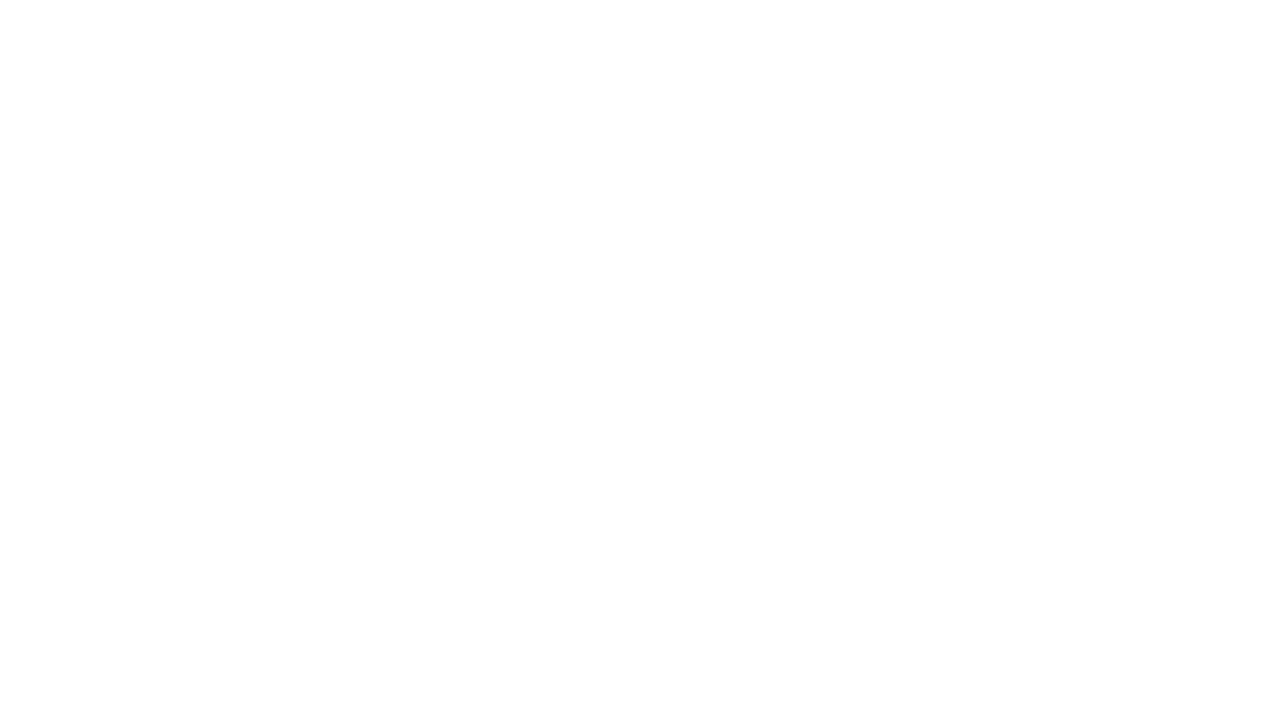
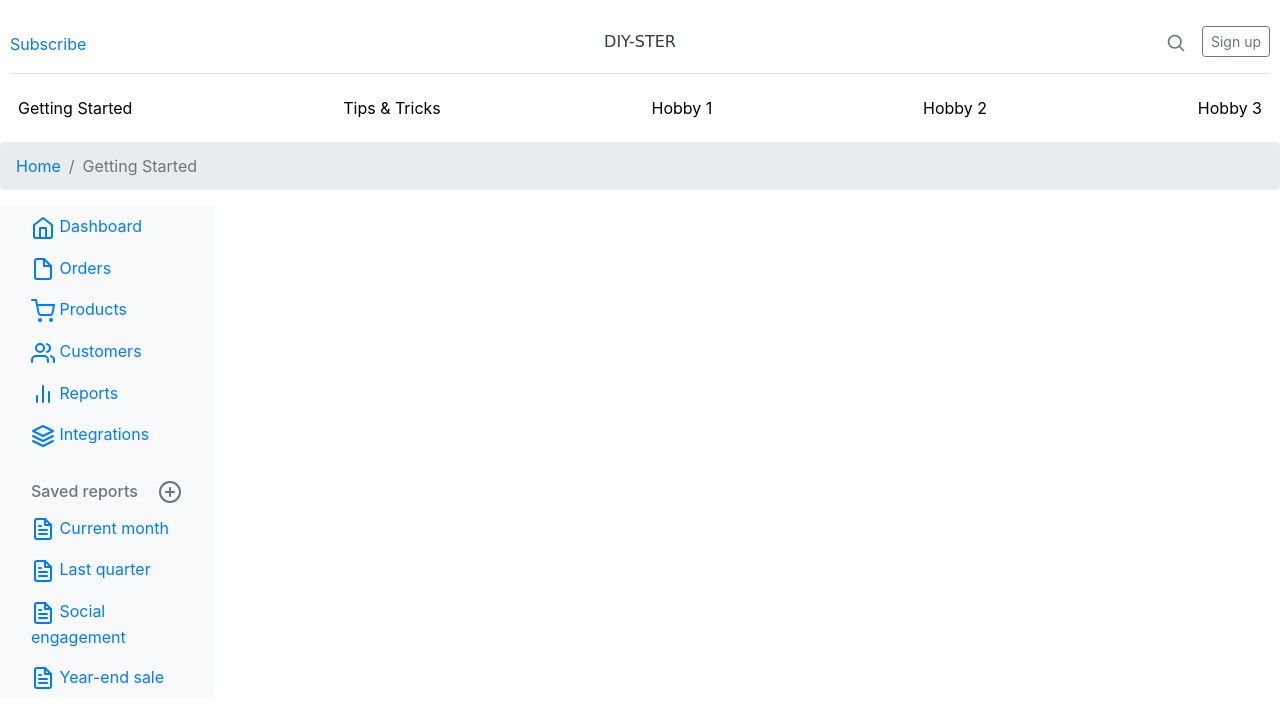
Before and after one commit to skripitz/DIY-STER, a plain HTML site: page gettingstarted.html in a window 1280 px wide. Drawn offline with nearby package versions, Linux system fonts and the light colour scheme; a web font is replaced by a local one.

Commit message:
additional pages

```diff
--- a/gettingstarted.html
+++ b/gettingstarted.html
@@ -0,0 +1,147 @@
+<!DOCTYPE html>
+<html lang="en">
+<head>
+    <title>Getting Started</title>
+    <meta charset="UTF-8">
+    <meta http-equiv="X-UA-Compatible" content="IE=edge">
+    <meta name="viewport" content="width=device-width, initial-scale=1.0">
+    <link rel="stylesheet" href="css/style.css">
+    <link rel="preconnect" href="https://fonts.googleapis.com">
+    <link rel="preconnect" href="https://fonts.gstatic.com" crossorigin>
+    <link href="https://fonts.googleapis.com/css2?family=Fredericka+the+Great&family=Montserrat:wght@500&family=Quicksand&family=Roboto+Slab:wght@300&display=swap" rel="stylesheet">    <link rel="stylesheet" href="https://stackpath.bootstrapcdn.com/bootstrap/4.1.3/css/bootstrap.min.css" integrity="sha384-MCw98/SFnGE8fJT3GXwEOngsV7Zt27NXFoaoApmYm81iuXoPkFOJwJ8ERdknLPMO" crossorigin="anonymous">
+    <!-- Hotjar Tracking Code for My site -->
+<script>
+  (function(h,o,t,j,a,r){
+      h.hj=h.hj||function(){(h.hj.q=h.hj.q||[]).push(arguments)};
+      h._hjSettings={hjid:2673740,hjsv:6};
+      a=o.getElementsByTagName('head')[0];
+      r=o.createElement('script');r.async=1;
+      r.src=t+h._hjSettings.hjid+j+h._hjSettings.hjsv;
+      a.appendChild(r);
+  })(window,document,'https://static.hotjar.com/c/hotjar-','.js?sv=');
+</script>
+</head>
+<body>
+<!-- Nav-->
+
+    <header class="py-3">
+        <div class="row flex-nowrap justify-content-between align-items-center">
+          <div class="col-4 pt-1">
+            <a class="text" href="#">Subscribe</a>
+          </div>
+          <div class="col-4 text-center">
+            <a class="blog-header-logo text-dark" href="#">DIY-STER</a>
+          </div>
+          <div class="col-4 d-flex justify-content-end align-items-center">
+            <a class="text-muted" href="#">
+              <svg xmlns="http://www.w3.org/2000/svg" width="20" height="20" viewBox="0 0 24 24" fill="none" stroke="currentColor" stroke-width="2" stroke-linecap="round" stroke-linejoin="round" class="mx-3"><circle cx="10.5" cy="10.5" r="7.5"></circle><line x1="21" y1="21" x2="15.8" y2="15.8"></line></svg>
+            </a>
+            <a class="btn btn-sm btn-outline-secondary" href="#">Sign up</a>
+          </div>
+        </div>
+      </header>
+
+      <div class="nav-scroller py-1">
+        <nav class="nav d-flex justify-content-between">
+          <a class="p-2 text" href="#">Getting Started</a>
+          <a class="p-2 text" href="#">Tips &amp; Tricks</a>
+          <a class="p-2 text" href="#">Hobby 1</a>
+          <a class="p-2 text" href="#">Hobby 2</a>
+          <a class="p-2 text" href="#">Hobby 3</a>
+        </nav>
+      </div>
+<!--END Nav-->
+<!--Breadcrumb-->
+<nav style="--bs-breadcrumb-divider: '>';" aria-label="breadcrumb">
+    <ol class="breadcrumb">
+      <li class="breadcrumb-item"><a href="#">Home</a></li>
+      <li class="breadcrumb-item active" aria-current="page">Getting Started</li>
+    </ol>
+  </nav>
+<!--END Breadcrumb-->
+<nav class="col-md-2 d-none d-md-block bg-light sidebar">
+    <div class="sidebar-sticky">
+      <ul class="nav flex-column">
+        <li class="nav-item">
+          <a class="nav-link active" href="#">
+            <svg xmlns="http://www.w3.org/2000/svg" width="24" height="24" viewBox="0 0 24 24" fill="none" stroke="currentColor" stroke-width="2" stroke-linecap="round" stroke-linejoin="round" class="feather feather-home"><path d="M3 9l9-7 9 7v11a2 2 0 0 1-2 2H5a2 2 0 0 1-2-2z"></path><polyline points="9 22 9 12 15 12 15 22"></polyline></svg>
+            Dashboard <span class="sr-only">(current)</span>
+          </a>
+        </li>
+        <li class="nav-item">
+          <a class="nav-link" href="#">
+            <svg xmlns="http://www.w3.org/2000/svg" width="24" height="24" viewBox="0 0 24 24" fill="none" stroke="currentColor" stroke-width="2" stroke-linecap="round" stroke-linejoin="round" class="feather feather-file"><path d="M13 2H6a2 2 0 0 0-2 2v16a2 2 0 0 0 2 2h12a2 2 0 0 0 2-2V9z"></path><polyline points="13 2 13 9 20 9"></polyline></svg>
+            Orders
+          </a>
+        </li>
+        <li class="nav-item">
+          <a class="nav-link" href="#">
+            <svg xmlns="http://www.w3.org/2000/svg" width="24" height="24" viewBox="0 0 24 24" fill="none" stroke="currentColor" stroke-width="2" stroke-linecap="round" stroke-linejoin="round" class="feather feather-shopping-cart"><circle cx="9" cy="21" r="1"></circle><circle cx="20" cy="21" r="1"></circle><path d="M1 1h4l2.68 13.39a2 2 0 0 0 2 1.61h9.72a2 2 0 0 0 2-1.61L23 6H6"></path></svg>
+            Products
+          </a>
+        </li>
+        <li class="nav-item">
+          <a class="nav-link" href="#">
+            <svg xmlns="http://www.w3.org/2000/svg" width="24" height="24" viewBox="0 0 24 24" fill="none" stroke="currentColor" stroke-width="2" stroke-linecap="round" stroke-linejoin="round" class="feather feather-users"><path d="M17 21v-2a4 4 0 0 0-4-4H5a4 4 0 0 0-4 4v2"></path><circle cx="9" cy="7" r="4"></circle><path d="M23 21v-2a4 4 0 0 0-3-3.87"></path><path d="M16 3.13a4 4 0 0 1 0 7.75"></path></svg>
+            Customers
+          </a>
+        </li>
+        <li class="nav-item">
+          <a class="nav-link" href="#">
+            <svg xmlns="http://www.w3.org/2000/svg" width="24" height="24" viewBox="0 0 24 24" fill="none" stroke="currentColor" stroke-width="2" stroke-linecap="round" stroke-linejoin="round" class="feather feather-bar-chart-2"><line x1="18" y1="20" x2="18" y2="10"></line><line x1="12" y1="20" x2="12" y2="4"></line><line x1="6" y1="20" x2="6" y2="14"></line></svg>
+            Reports
+          </a>
+        </li>
+        <li class="nav-item">
+          <a class="nav-link" href="#">
+            <svg xmlns="http://www.w3.org/2000/svg" width="24" height="24" viewBox="0 0 24 24" fill="none" stroke="currentColor" stroke-width="2" stroke-linecap="round" stroke-linejoin="round" class="feather feather-layers"><polygon points="12 2 2 7 12 12 22 7 12 2"></polygon><polyline points="2 17 12 22 22 17"></polyline><polyline points="2 12 12 17 22 12"></polyline></svg>
+            Integrations
+          </a>
+        </li>
+      </ul>
+
+      <h6 class="sidebar-heading d-flex justify-content-between align-items-center px-3 mt-4 mb-1 text-muted">
+        <span>Saved reports</span>
+        <a class="d-flex align-items-center text-muted" href="#">
+          <svg xmlns="http://www.w3.org/2000/svg" width="24" height="24" viewBox="0 0 24 24" fill="none" stroke="currentColor" stroke-width="2" stroke-linecap="round" stroke-linejoin="round" class="feather feather-plus-circle"><circle cx="12" cy="12" r="10"></circle><line x1="12" y1="8" x2="12" y2="16"></line><line x1="8" y1="12" x2="16" y2="12"></line></svg>
+        </a>
+      </h6>
+      <ul class="nav flex-column mb-2">
+        <li class="nav-item">
+          <a class="nav-link" href="#">
+            <svg xmlns="http://www.w3.org/2000/svg" width="24" height="24" viewBox="0 0 24 24" fill="none" stroke="currentColor" stroke-width="2" stroke-linecap="round" stroke-linejoin="round" class="feather feather-file-text"><path d="M14 2H6a2 2 0 0 0-2 2v16a2 2 0 0 0 2 2h12a2 2 0 0 0 2-2V8z"></path><polyline points="14 2 14 8 20 8"></polyline><line x1="16" y1="13" x2="8" y2="13"></line><line x1="16" y1="17" x2="8" y2="17"></line><polyline points="10 9 9 9 8 9"></polyline></svg>
+            Current month
+          </a>
+        </li>
+        <li class="nav-item">
+          <a class="nav-link" href="#">
+            <svg xmlns="http://www.w3.org/2000/svg" width="24" height="24" viewBox="0 0 24 24" fill="none" stroke="currentColor" stroke-width="2" stroke-linecap="round" stroke-linejoin="round" class="feather feather-file-text"><path d="M14 2H6a2 2 0 0 0-2 2v16a2 2 0 0 0 2 2h12a2 2 0 0 0 2-2V8z"></path><polyline points="14 2 14 8 20 8"></polyline><line x1="16" y1="13" x2="8" y2="13"></line><line x1="16" y1="17" x2="8" y2="17"></line><polyline points="10 9 9 9 8 9"></polyline></svg>
+            Last quarter
+          </a>
+        </li>
+        <li class="nav-item">
+          <a class="nav-link" href="#">
+            <svg xmlns="http://www.w3.org/2000/svg" width="24" height="24" viewBox="0 0 24 24" fill="none" stroke="currentColor" stroke-width="2" stroke-linecap="round" stroke-linejoin="round" class="feather feather-file-text"><path d="M14 2H6a2 2 0 0 0-2 2v16a2 2 0 0 0 2 2h12a2 2 0 0 0 2-2V8z"></path><polyline points="14 2 14 8 20 8"></polyline><line x1="16" y1="13" x2="8" y2="13"></line><line x1="16" y1="17" x2="8" y2="17"></line><polyline points="10 9 9 9 8 9"></polyline></svg>
+            Social engagement
+          </a>
+        </li>
+        <li class="nav-item">
+          <a class="nav-link" href="#">
+            <svg xmlns="http://www.w3.org/2000/svg" width="24" height="24" viewBox="0 0 24 24" fill="none" stroke="currentColor" stroke-width="2" stroke-linecap="round" stroke-linejoin="round" class="feather feather-file-text"><path d="M14 2H6a2 2 0 0 0-2 2v16a2 2 0 0 0 2 2h12a2 2 0 0 0 2-2V8z"></path><polyline points="14 2 14 8 20 8"></polyline><line x1="16" y1="13" x2="8" y2="13"></line><line x1="16" y1="17" x2="8" y2="17"></line><polyline points="10 9 9 9 8 9"></polyline></svg>
+            Year-end sale
+          </a>
+        </li>
+      </ul>
+    </div>
+  </nav>
+
+</body>
+<script src="https://code.jquery.com/jquery-3.3.1.slim.min.js" integrity="sha384-q8i/X+965DzO0rT7abK41JStQIAqVgRVzpbzo5smXKp4YfRvH+8abtTE1Pi6jizo" crossorigin="anonymous"></script>
+<script src="https://stackpath.bootstrapcdn.com/bootstrap/4.1.3/js/bootstrap.min.js" integrity="sha384-ChfqqxuZUCnJSK3+MXmPNIyE6ZbWh2IMqE241rYiqJxyMiZ6OW/JmZQ5stwEULTy" crossorigin="anonymous"></script>
+<script src="https://cdnjs.cloudflare.com/ajax/libs/popper.js/1.14.3/umd/popper.min.js" integrity="sha384-ZMP7rVo3mIykV+2+9J3UJ46jBk0WLaUAdn689aCwoqbBJiSnjAK/l8WvCWPIPm49" crossorigin="anonymous"></script>
+ <iframe name="_hjRemoteVarsFrame" title="_hjRemoteVarsFrame" id="_hjRemoteVarsFrame" src="https://vars.hotjar.com/box-d09a446edefba0dcce5d5143e1840e9a.html" style="display: none !important; width: 1px !important; height: 1px !important; opacity: 0 !important; pointer-events: none !important;"></iframe></body>
+
+<script src="https://code.jquery.com/jquery-3.3.1.slim.min.js" integrity="sha384-q8i/X+965DzO0rT7abK41JStQIAqVgRVzpbzo5smXKp4YfRvH+8abtTE1Pi6jizo" crossorigin="anonymous"></script>
+<script src="https://stackpath.bootstrapcdn.com/bootstrap/4.1.3/js/bootstrap.min.js" integrity="sha384-ChfqqxuZUCnJSK3+MXmPNIyE6ZbWh2IMqE241rYiqJxyMiZ6OW/JmZQ5stwEULTy" crossorigin="anonymous"></script>
+<script src="https://cdnjs.cloudflare.com/ajax/libs/popper.js/1.14.3/umd/popper.min.js" integrity="sha384-ZMP7rVo3mIykV+2+9J3UJ46jBk0WLaUAdn689aCwoqbBJiSnjAK/l8WvCWPIPm49" crossorigin="anonymous"></script>
+</html>
```
Also changed, not shown: home.html (+2 -2 lines).
